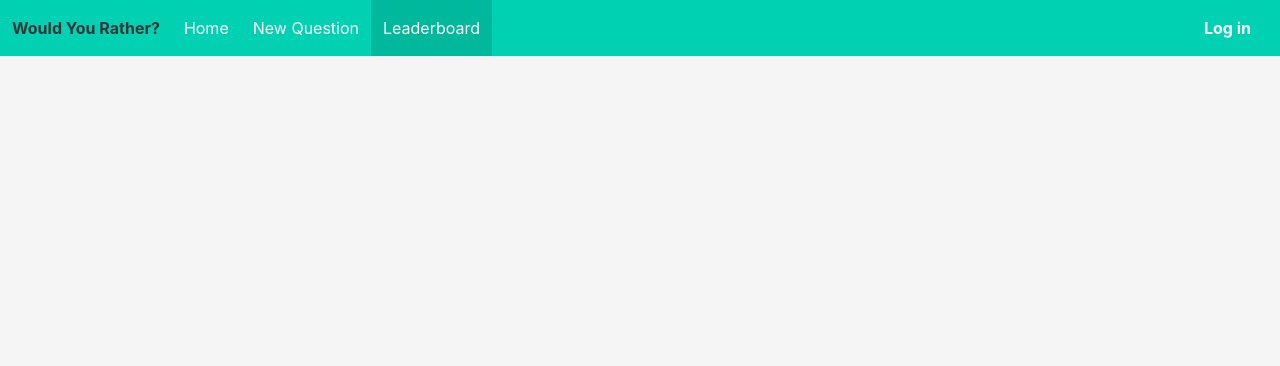
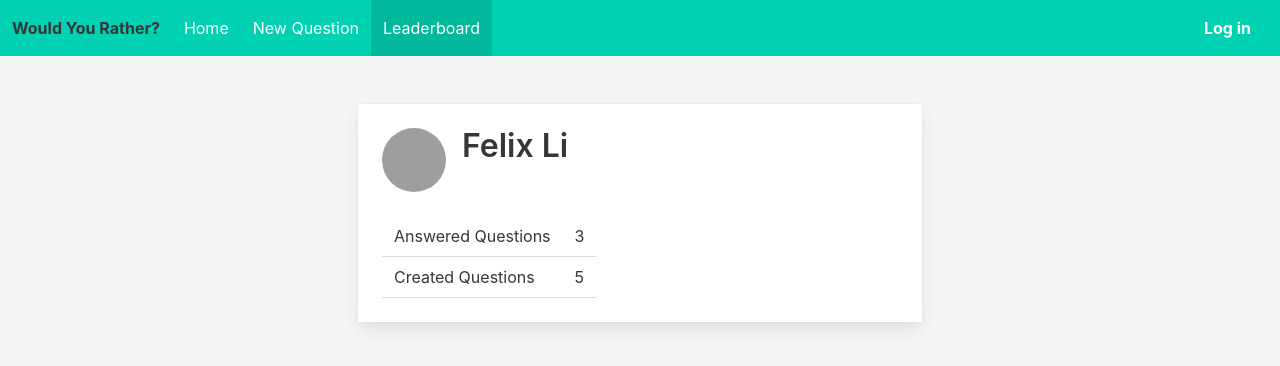
Before and after one commit to liyb-gz/reactnd-would-you-rather, a React (Create React App) app: page /leaderboard in a window 1280 px wide. Shown: the top 366 px of the page. Built offline with nearby package versions, Linux system fonts and the light colour scheme; grey boxes are pictures that could not be loaded.

Commit message:
Add question and leaderboard styles

```diff
--- a/src/components/App.js
+++ b/src/components/App.js
@@ -4,6 +4,8 @@ import { Route } from "react-router-dom";
 import Nav from "./Nav";
 import Home from "./Home";
 import NewQuestion from "./NewQuestion";
+import Leaderboard from "./Leaderboard";
+import Question from "./Question";
 
 function App() {
   return (
@@ -15,6 +17,8 @@ function App() {
             <div class="column is-two-thirds-tablet is-half-desktop">
               <Route path="/" exact component={Home} />
               <Route path="/add" component={NewQuestion} />
+              <Route path="/leaderboard" component={Leaderboard} />
+              <Route path="/questions/:id" component={Question} />
             </div>
           </div>
         </div>
--- /dev/null
+++ b/src/components/Leaderboard.js
@@ -0,0 +1,9 @@
+import React from "react";
+
+import Person from "./Person";
+
+function Leaderboard() {
+  return <Person />;
+}
+
+export default Leaderboard;
--- /dev/null
+++ b/src/components/Person.js
@@ -0,0 +1,38 @@
+import React from "react";
+
+function Person() {
+  return (
+    <div className="card card-person">
+      <div className="card-content">
+        <div className="media">
+          <figure className="media-left">
+            <p className="image is-64x64">
+              <img
+                className="is-rounded"
+                src="https://i.pravatar.cc/300?img=2"
+                alt="User portrait"
+              />
+            </p>
+          </figure>
+          <div className="media-content">
+            <h3 className="title">
+              <strong>Felix Li</strong>
+            </h3>
+          </div>
+        </div>
+        <table className="table">
+          <tr>
+            <td>Answered Questions</td>
+            <td>3</td>
+          </tr>
+          <tr>
+            <td>Created Questions</td>
+            <td>5</td>
+          </tr>
+        </table>
+      </div>
+    </div>
+  );
+}
+
+export default Person;
--- /dev/null
+++ b/src/components/Question.js
@@ -0,0 +1,80 @@
+import React, { Component } from "react";
+
+export class Question extends Component {
+  render() {
+    return (
+      <div className="card card-question">
+        <header className="card-header has-background-primary">
+          <p className="card-header-title">Asked by Felix Li</p>
+        </header>
+        <div className="card-content">
+          <article className="media">
+            <figure className="media-left">
+              <p className="image is-64x64">
+                <img
+                  className="is-rounded"
+                  src="https://i.pravatar.cc/300?img=1"
+                  alt="User portrait"
+                />
+              </p>
+            </figure>
+            <div className="media-content">
+              <p className="content">
+                <strong>Results:</strong>
+              </p>
+              <div className="columns">
+                <div className="column">
+                  <div className="card card-question-result is-fullwidth is-shadowless">
+                    <div className="card-content">
+                      <p className="content">
+                        Lorem ipsum dolor sit amet, consectetur adipiscing elit
+                      </p>
+                      <figure>
+                        <progress
+                          className="progress is-primary is-marginless"
+                          value="15"
+                          max="100"
+                        >
+                          15%
+                        </progress>
+                        <figcaption>
+                          <strong>2 out of 3 votes</strong>
+                        </figcaption>
+                      </figure>
+                    </div>
+                  </div>
+                </div>
+                <div className="column">
+                  <div
+                    className="card card-question-result selected has-badge-rounded has-badge-large is-fullwidth is-shadowless"
+                    data-badge="✓"
+                  >
+                    <div className="card-content">
+                      <p className="content">
+                        Lorem ipsum dolor sit amet, consectetur adipiscing elit
+                      </p>
+                      <figure>
+                        <progress
+                          className="progress is-primary is-marginless"
+                          value="15"
+                          max="100"
+                        >
+                          15%
+                        </progress>
+                        <figcaption>
+                          <strong>2 out of 3 votes</strong>
+                        </figcaption>
+                      </figure>
+                    </div>
+                  </div>
+                </div>
+              </div>
+            </div>
+          </article>
+        </div>
+      </div>
+    );
+  }
+}
+
+export default Question;
```
